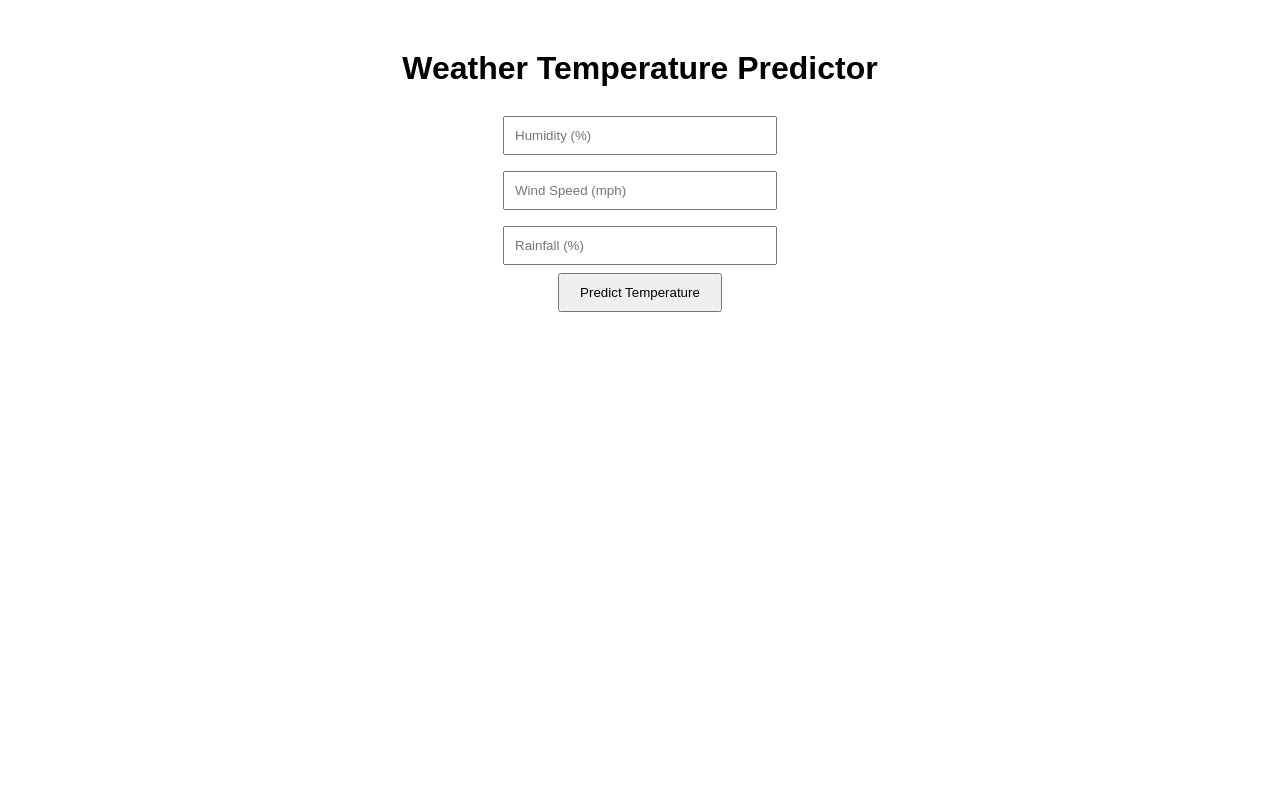
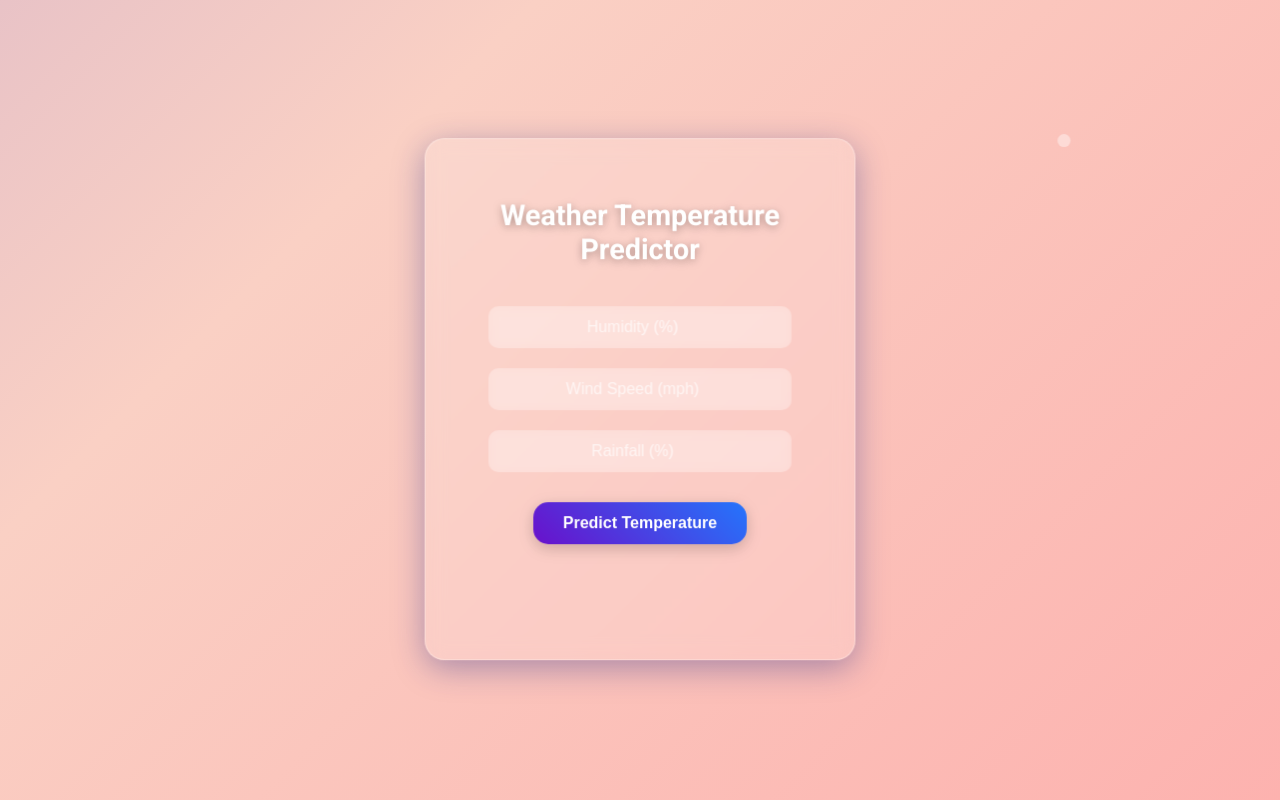
Before and after one commit to ejasonos/temperature-model, a Flask app: page / in a window 1280 px wide. Run offline with Flask 3, Linux system fonts and the light colour scheme.

Commit message:
Enhance index.html with styling and layout updates

```diff
--- a/templates/index.html
+++ b/templates/index.html
@@ -1,39 +1,152 @@
 <!DOCTYPE html>
-<html>
+<html lang="en">
 <head>
-    <title>Temperature Prediction</title>
+<meta charset="UTF-8">
+<meta name="viewport" content="width=device-width, initial-scale=1.0">
+<title>Weather Temperature Predictor</title>
+<link href="https://fonts.googleapis.com/css2?family=Roboto:wght@400;700&display=swap" rel="stylesheet">
 <style>
+    /* --- Background Gradient Animation --- */
     body {
-            font-family: Arial;
+        margin: 0;
+        height: 100vh;
+        display: flex;
+        justify-content: center;
+        align-items: center;
+        font-family: 'Roboto', sans-serif;
+        background: linear-gradient(-45deg, #ff9a9e, #fad0c4, #a18cd1, #fbc2eb);
+        background-size: 400% 400%;
+        animation: gradientBG 15s ease infinite;
+        overflow: hidden;
+    }
+
+    @keyframes gradientBG {
+        0% {background-position:0% 50%;}
+        50% {background-position:100% 50%;}
+        100% {background-position:0% 50%;}
+    }
+
+    /* --- Glassmorphic Card --- */
+    .card {
+        background: rgba(255, 255, 255, 0.15);
+        border-radius: 20px;
+        box-shadow: 0 8px 32px 0 rgba(31, 38, 135, 0.37);
+        backdrop-filter: blur(10px);
+        -webkit-backdrop-filter: blur(10px);
+        border: 1px solid rgba(255, 255, 255, 0.3);
+        padding: 40px;
+        width: 350px;
         text-align: center;
-            margin-top: 50px;
+        position: relative;
+        perspective: 1000px;
+        animation: floatCard 6s ease-in-out infinite alternate;
     }
+
+    @keyframes floatCard {
+        0% { transform: rotateY(0deg) translateY(0px); }
+        50% { transform: rotateY(5deg) translateY(-10px); }
+        100% { transform: rotateY(-5deg) translateY(0px); }
+    }
+
+    h1 {
+        color: #fff;
+        margin-bottom: 30px;
+        text-shadow: 0 2px 8px rgba(0,0,0,0.3);
+        font-size: 1.8rem;
+    }
+
+    /* --- Input Fields --- */
     input {
-            padding: 10px;
-            margin: 8px;
-            width: 250px;
+        width: 80%;
+        padding: 12px;
+        margin: 10px 0;
+        border: none;
+        border-radius: 10px;
+        outline: none;
+        background: rgba(255, 255, 255, 0.25);
+        color: #fff;
+        font-size: 1rem;
+        text-align: center;
+        backdrop-filter: blur(5px);
+        transition: 0.3s all ease-in-out;
     }
+
+    input::placeholder {
+        color: rgba(255, 255, 255, 0.7);
+    }
+
+    input:focus {
+        background: rgba(255, 255, 255, 0.4);
+        box-shadow: 0 0 20px rgba(255,255,255,0.5);
+        transform: scale(1.05);
+    }
+
+    /* --- Button --- */
     button {
-            padding: 10px 20px;
+        margin-top: 20px;
+        padding: 12px 30px;
+        font-size: 1rem;
+        font-weight: bold;
+        color: #fff;
+        background: linear-gradient(45deg, #6a11cb, #2575fc);
+        border: none;
+        border-radius: 15px;
+        cursor: pointer;
+        transition: 0.4s;
+        box-shadow: 0 4px 15px rgba(0,0,0,0.2);
+    }
+
+    button:hover {
+        transform: scale(1.05);
+        box-shadow: 0 6px 20px rgba(0,0,0,0.4);
+        background: linear-gradient(45deg, #2575fc, #6a11cb);
+    }
+
+    /* --- Prediction Text --- */
+    h2 {
+        margin-top: 25px;
+        color: #fff;
+        font-weight: 700;
+        text-shadow: 0 2px 10px rgba(0,0,0,0.4);
+        min-height: 30px;
+        transition: all 0.5s ease-in-out;
+    }
+
+    /* --- Floating Particles / Simulation --- */
+    .particle {
+        position: absolute;
+        width: 15px;
+        height: 15px;
+        border-radius: 50%;
+        background: rgba(255, 255, 255, 0.5);
+        animation: floatParticle 8s linear infinite;
+        pointer-events: none;
+    }
+
+    @keyframes floatParticle {
+        0% { transform: translateY(0) translateX(0) scale(1); opacity:1; }
+        50% { transform: translateY(-400px) translateX(50px) scale(0.8); opacity:0.7; }
+        100% { transform: translateY(-800px) translateX(-50px) scale(0.5); opacity:0; }
     }
 </style>
 </head>
 <body>
 
+<!-- Floating particles -->
+<div class="particle" style="left:20%; animation-delay:0s;"></div>
+<div class="particle" style="left:50%; animation-delay:2s;"></div>
+<div class="particle" style="left:80%; animation-delay:4s;"></div>
+
+<div class="card">
     <h1>Weather Temperature Predictor</h1>
-
-    <form action="/predict" method="POST">
-
+    <form method="POST">
         <input type="number" step="any" name="humidity" placeholder="Humidity (%)" required><br>
-
         <input type="number" step="any" name="windspeed" placeholder="Wind Speed (mph)" required><br>
-
         <input type="number" step="any" name="rainfall" placeholder="Rainfall (%)" required><br>
-
         <button type="submit">Predict Temperature</button>
     </form>
-
     <h2>{{ prediction_text }}</h2>
+</div>
 
 </body>
 </html>
```
Lines whose indentation alone changed are shown as unchanged.
